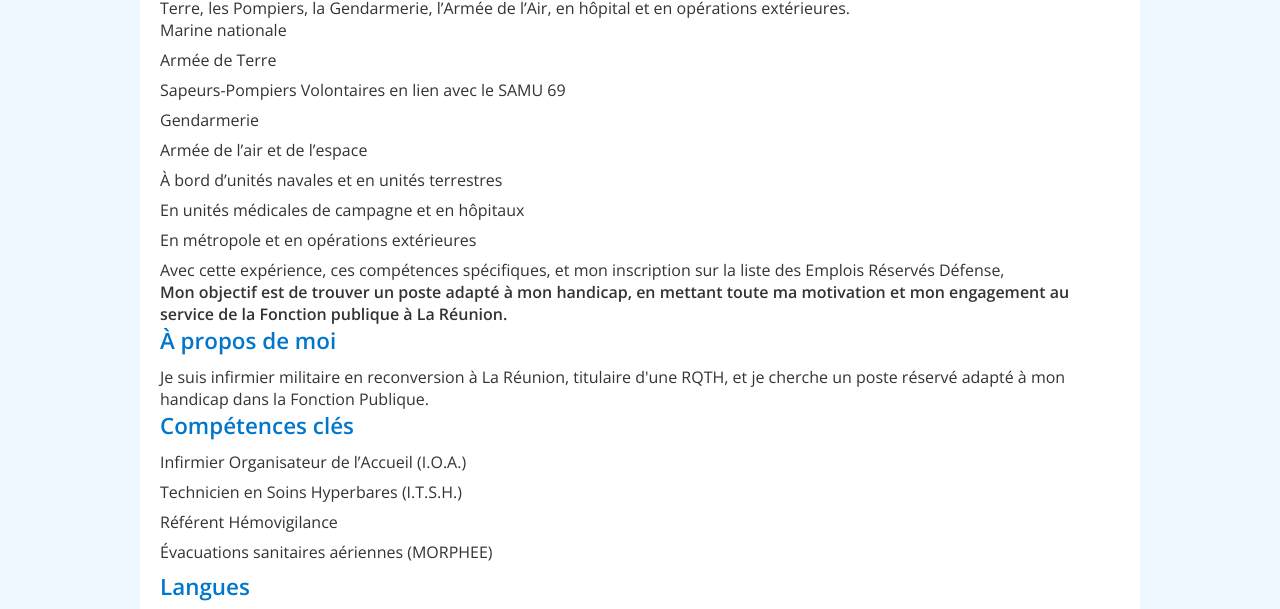
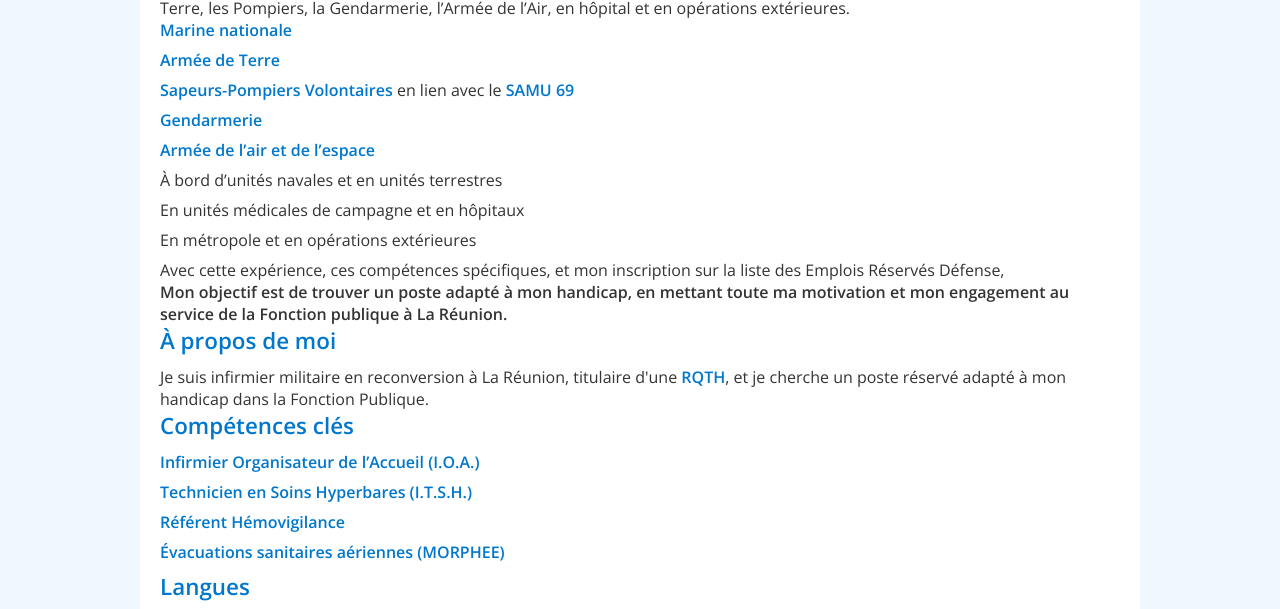
Before and after one commit to JeanMorel974/Mon_Premier_Site_Web, a plain HTML site: page index.html in a window 1280 px wide. Shown: the part 171-780 px from the top of the page. Drawn offline with nearby package versions, Linux system fonts and the light colour scheme; a script that the page names is missing.

Commit message:
Update style.css

```diff
--- a/style.css
+++ b/style.css
@@ -10,6 +10,12 @@
   font-family: 'Open Sans', sans-serif;
   background-color: #f0f8ff;
   color: #333;
+}
+
+/* Style pour texte important */
+.important {
+  color: #0077cc;
+  font-weight: bold;
 }
 
 /* Section visible dès l'ouverture */
```
